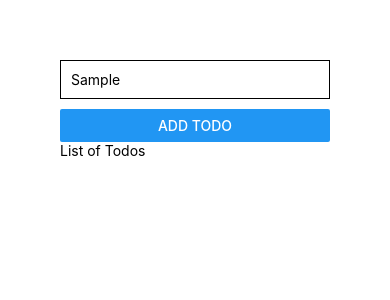
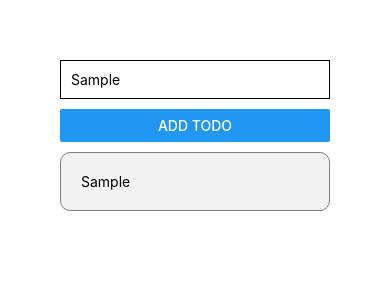
Before and after one commit to timkeresey/first-native-app, a React Native app: screen / in a window 390 px wide. Both pictures are taken after typing "Sample" into the empty fields and a click on the button "ADD TODO". Shown: the top 300 px of the page. Built offline with nearby package versions, Linux system fonts and the light colour scheme.

Commit message:
add styles and scroll view to todo list

```diff
--- a/App.js
+++ b/App.js
@@ -1,6 +1,6 @@
 import { StatusBar } from 'expo-status-bar';
 import React, {useState} from 'react';
-import { Button, StyleSheet, Text, TextInput, View } from 'react-native';
+import { Button, StyleSheet, Text, TextInput, View, ScrollView } from 'react-native';
 
 export default function App() {
 
@@ -26,9 +26,9 @@ export default function App() {
           onPress={addTodoList}
         />
       </View>
-      <View>
-        <Text>List of Todos</Text>
-      </View>
+      <ScrollView>
+        {todoList.map(todo => <View key={todoItem} style={styles.todoItem}><Text>{todo}</Text></View>)}
+      </ScrollView>
     </View>
   );
 }
@@ -43,5 +43,14 @@ const styles = StyleSheet.create({
     borderColor: 'black',
     marginBottom: 10,
     borderWidth: 1,
-  }
+  },
+
+  todoItem: {
+    marginTop: 10,
+    padding: 20,
+    backgroundColor: '#f2f2f2',
+    borderRadius: 10,
+    borderWidth: 1,
+    borderColor: 'gray',
+  },
 });
```
